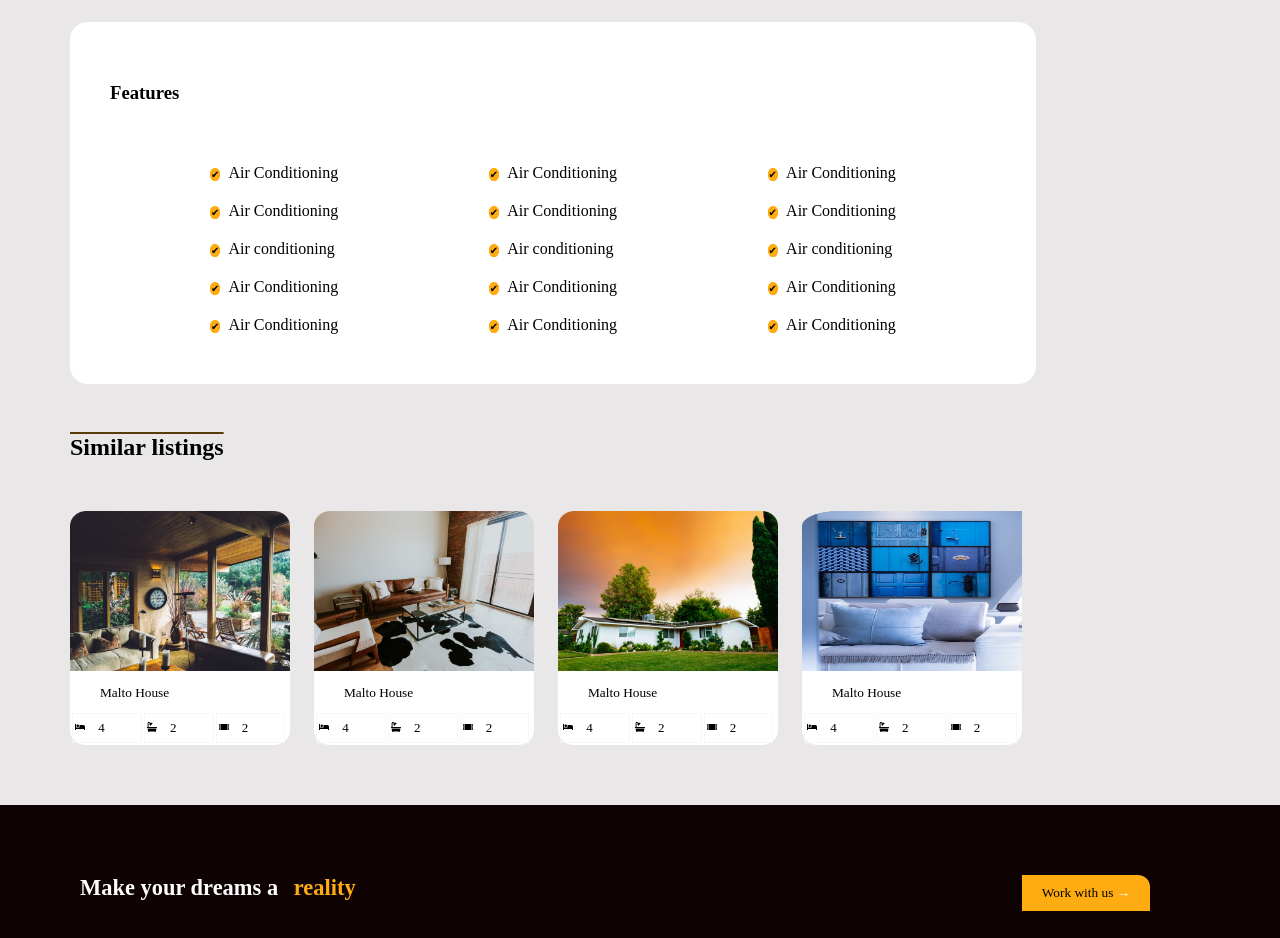
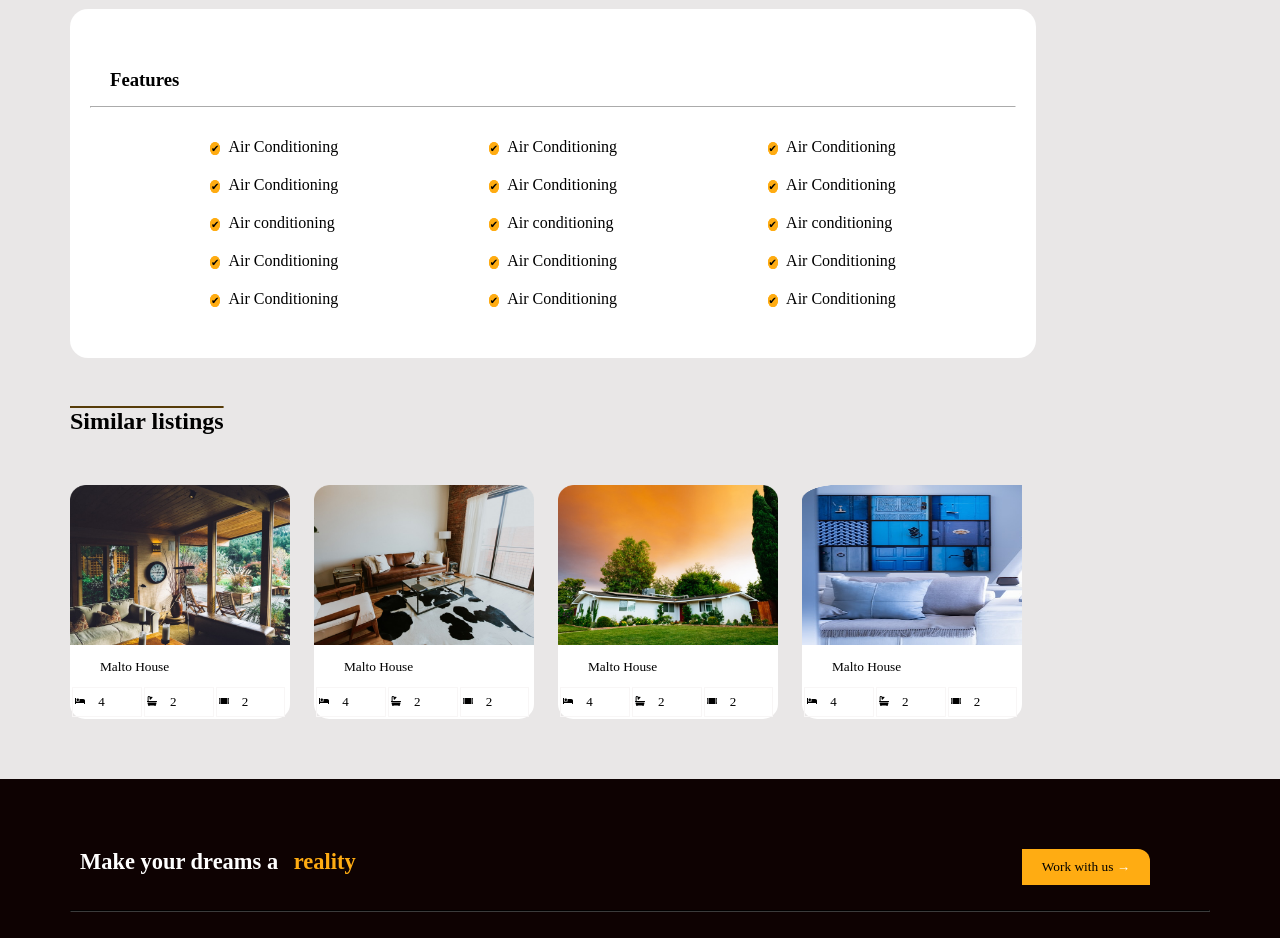
Before and after one commit to BrianWangila/Independent-Project-2_Quick-Movers-Website, a plain HTML site: page assests/Pages/page2.html in a window 1280 px wide. Shown: the part 1214-2152 px from the top of the page. Drawn offline with Linux system fonts and the light colour scheme.

Commit message:
add horizontal line on footer, listings section, and description

```diff
--- a/assests/CSS/styles.css
+++ b/assests/CSS/styles.css
@@ -92,13 +92,18 @@
   text-decoration: overline #573c09;
 }
 hr {
-  width: 100%;
   margin-top: 20px;
   margin-bottom: -15px;
-  border-width: none;
   border-color: rgb(59, 59, 59);
 }
-
+.description hr, .features hr {
+  border-color: rgb(255, 255, 255);
+  margin-top: -25px;
+  margin-bottom: 10px;
+}
+footer hr {
+  margin-top: -55px;
+}
 .row {
   display: flex;
 }
--- a/assests/Pages/page2.html
+++ b/assests/Pages/page2.html
@@ -72,6 +72,7 @@
           <div>
             <h3>Description</h3>
           </div>
+          <hr>
           <div class="text">
             <p>
             Lorem ipsum dolor sit amet consectetur adipisicing elit.
@@ -97,6 +98,7 @@
           <div>
             <h3>Features</h3>
           </div>
+          <hr>
           <div class="content" id="content">
             <div>
               <ul>
@@ -217,6 +219,7 @@
         <li>Work with us <span style="color: white;">&#8594</span></li>
       </button>
     </div>
+    <hr>
     <div class="contactInfo">
       <div class="icon">
         <li><a href="#" class="fa fa-facebook"></a></li>
```
Also changed, not shown: index.html (+1 -0 lines).
